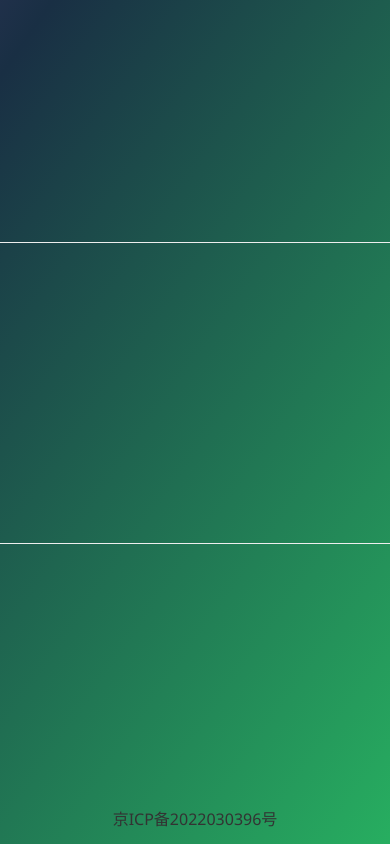
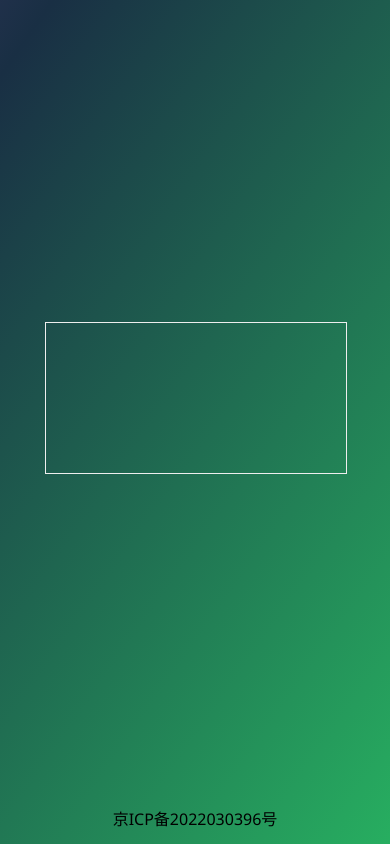
Before and after one commit to jc9135/MyBlogProject, a Nuxt app in the folder web/: page / in a window 390 px wide. Built offline with nearby package versions, Linux system fonts and the light colour scheme.

Commit message:
🐞 fix:移除footer组件

```diff
--- a/web/assets/scss/global.scss
+++ b/web/assets/scss/global.scss
@@ -48,6 +48,10 @@ ul {
 ul {
   list-style: none;
 }
+a {
+  text-decoration: none;
+  color: #000;
+}
 
 // /* pc width > 1024px */
 // body {
--- a/web/components/home/Footer.vue
+++ /dev/null
@@ -1,15 +0,0 @@
-<template>
-  <div class="footer">
-    <a href="https://beian.miit.gov.cn" target="_blank">京ICP备2022030396号</a>
-  </div>
-</template>
-
-<script setup lang="ts"></script>
-
-<style scoped lang="scss">
-.footer {
-  width: 100%;
-  height: 27.8125rem;
-  // background: url('/images/down1.png') no-repeat center top;
-}
-</style>
--- a/web/pages/index.vue
+++ b/web/pages/index.vue
@@ -1,7 +1,9 @@
 <template>
   <div class="home">
     <div class="main-menu"></div>
-    <div class="footer">京ICP备2022030396号</div>
+    <a href="https://beian.miit.gov.cn" target="_blank" class="footer"
+      >京ICP备2022030396号</a
+    >
   </div>
 </template>
 
@@ -70,9 +72,12 @@ const getBlogData = async () => {
 }
 /* iphone6 7 8 plus */
 @media screen and (max-width: 414px) {
-  .detail-container {
-    .detail-item {
-      width: 96%;
+  .home {
+    .main-menu {
+      width: 18.75rem;
+      height: 9.375rem;
+      margin-left: -9.375rem;
+      margin-top: -6.25rem;
     }
   }
 }
```
